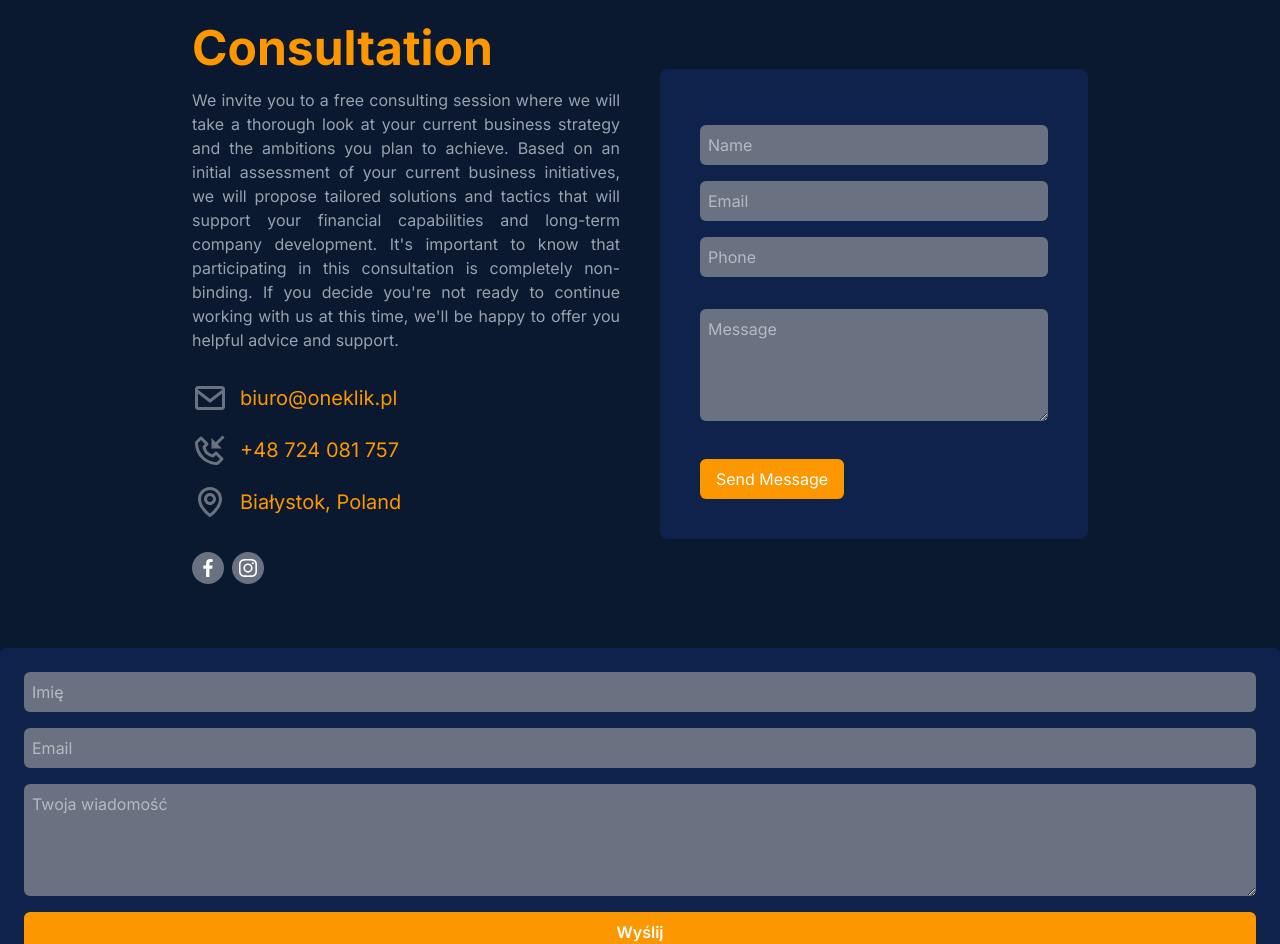
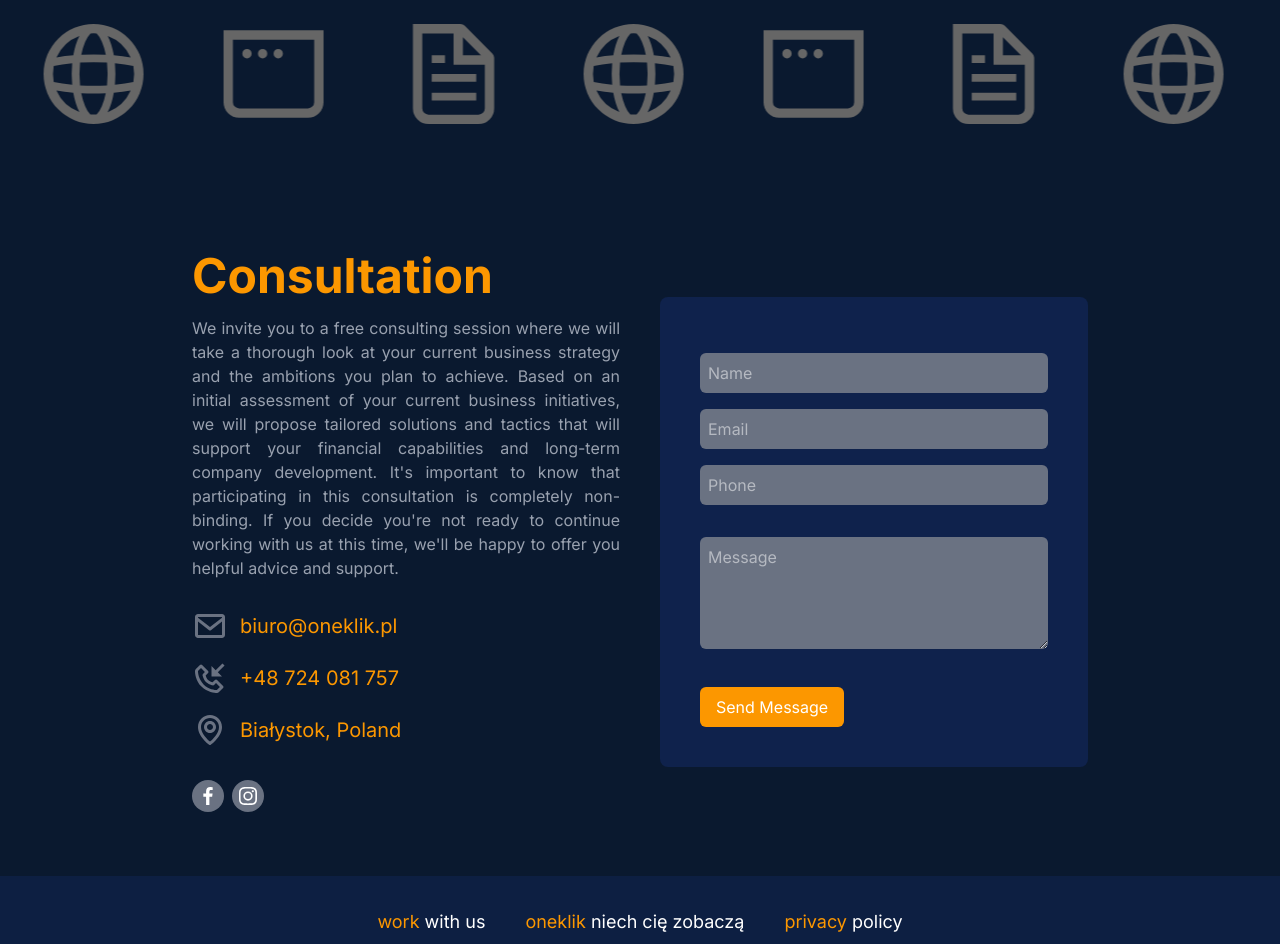
Before and after one commit to Oneklik2023/oneklik-site, a Next.js app: page / in a window 1280 px wide. Shown: the part 4060-5004 px from the top of the page. Built offline with nearby package versions, Linux system fonts and the light colour scheme; no server answers.

Commit message:
22.10.2025

```diff
--- a/app/globals.css
+++ b/app/globals.css
@@ -5,3 +5,34 @@ html {
 body {
   @apply bg-[#0a192f] text-white;
 }
+
+.logo_slider {
+  overflow: hidden;
+  height: 150px;
+  display: flex;
+  align-items: center;
+  position: relative;
+}
+
+.logo_slider__track {
+  display: flex;
+  gap: 5rem; /* Odstęp między logami */
+  width: max-content;
+  animation: slideLogos 20s linear infinite;
+}
+
+.logo_slider__item {
+  flex-shrink: 0;
+  display: flex;
+  align-items: center;
+  justify-content: center;
+}
+
+@keyframes slideLogos {
+  0% {
+    transform: translateX(0);
+  }
+  100% {
+    transform: translateX(-20%);
+  }
+}
--- /dev/null
+++ b/components/ContactForm/ContactForm.tsx
@@ -0,0 +1,116 @@
+'use client';
+
+import { useState } from 'react';
+import ReCAPTCHA from 'react-google-recaptcha';
+
+type FormData = {
+  name: string;
+  email: string;
+  phone: string;
+  message: string;
+};
+
+const initialState: FormData = {
+  name: '',
+  email: '',
+  phone: '',
+  message: '',
+};
+
+const ContactForm = () => {
+  const [form, setForm] = useState<FormData>(initialState);
+  const [loading, setLoading] = useState<boolean>(false);
+  const [captchaToken, setCaptchaToken] = useState<string>('');
+  const [status, setStatus] = useState<'success' | 'error' | null>(null);
+
+  const handleChange = (e: React.ChangeEvent<HTMLInputElement | HTMLTextAreaElement>) => {
+    const { name, value } = e.target;
+    setForm((prev) => ({ ...prev, [name]: value }));
+  };
+
+  const handleSubmit = async (e: React.FormEvent) => {
+    e.preventDefault();
+    setLoading(true);
+
+    try {
+      const res = await fetch('/api/contact', {
+        method: 'POST',
+        headers: { 'Content-Type': 'application/json' },
+        body: JSON.stringify({ ...form, token: captchaToken }),
+      });
+
+      const data = await res.json();
+      setStatus(data.success ? 'success' : 'error');
+    } catch (error) {
+      setStatus('error');
+    } finally {
+      setLoading(false);
+    }
+  };
+
+  return (
+    <div className='md:p-10 p-5 bg-[#0F224C] rounded-lg'>
+      <form onSubmit={handleSubmit} className='mt-4 space-y-4'>
+        <div className='grid grid-cols-1 md:grid-cols-1 gap-4 text-white'>
+          <input
+            type='text'
+            name='name'
+            placeholder='Name'
+            value={form.name}
+            onChange={handleChange}
+            required
+            className='bg-[#6A7282] p-2 rounded-md'
+          />
+          <input
+            type='email'
+            name='email'
+            placeholder='Email'
+            value={form.email}
+            onChange={handleChange}
+            required
+            className='bg-[#6A7282] p-2 rounded-md'
+          />
+          <input
+            type='tel'
+            name='phone'
+            placeholder='Phone'
+            value={form.phone}
+            onChange={handleChange}
+            className='bg-[#6A7282] p-2 rounded-md'
+          />
+        </div>
+        <textarea
+          name='message'
+          placeholder='Message'
+          value={form.message}
+          onChange={handleChange}
+          required
+          className='bg-[#6A7282] p-2 rounded-md mt-4 w-full'
+          rows={4}
+        />
+
+        {/*<ReCAPTCHA
+          sitekey={process.env.NEXT_PUBLIC_RECAPTCHA_SITE_KEY || ''}
+          onChange={(token) => setCaptchaToken(token || '')}
+        />*/}
+
+        <button
+          type='submit'
+          disabled={loading || !captchaToken}
+          className='bg-[#FC9700] text-white py-2 px-4 rounded-md mt-4 hover:bg-[#e68a00] cursor-pointer transition-all duration-300 ease-in-out'
+        >
+          {loading ? 'Sending...' : 'Send Message'}
+        </button>
+
+        {status === 'success' && (
+          <p className='text-green-400 mt-2'>Message sent successfully!</p>
+        )}
+        {status === 'error' && (
+          <p className='text-red-400 mt-2'>Failed to send. Please try again.</p>
+        )}
+      </form>
+    </div>
+  );
+};
+
+export default ContactForm;
--- a/components/Home/Contact/Contact.tsx
+++ b/components/Home/Contact/Contact.tsx
@@ -1,79 +1,77 @@
-import React from 'react'
-import { BiEnvelope, BiPhoneIncoming, BiMap, BiLogoFacebook, BiLogoInstagram } from 'react-icons/bi'
+'use client';
+import React from 'react';
+import {
+  BiEnvelope,
+  BiPhoneIncoming,
+  BiMap,
+  BiLogoFacebook,
+  BiLogoInstagram,
+} from 'react-icons/bi';
+import ContactForm from '@/components/ContactForm/ContactForm';
 
 const Contact = () => {
-  return   <div className='pt-16 pb-16'>
+  return (
+    <div className='pt-16 pb-16'>
       <div className='w-[90%] md:w-[80%] lg:w-[70%] mx-auto grid grid-cols-1 lg:grid-cols-2 gap-10 items-center'>
         {/* Left Side - Text content */}
         <div>
-        <h1 className='text-2xl md:text-4xl xl:text-5xl font-bold text-[#FC9700] /*text-gray-500*/'>Consultation</h1>
+          <h1 className='text-2xl md:text-4xl xl:text-5xl font-bold text-[#FC9700]'>
+            Consultation
+          </h1>
           <p className='text-gray-400 mt-4 text-justify'>
             We invite you to a free consulting session where we will take a thorough look at your current business strategy and the ambitions you plan to achieve. Based on an initial assessment of your current business initiatives, we will propose tailored solutions and tactics that will support your financial capabilities and long-term company development. It&apos;s important to know that participating in this consultation is completely non-binding. If you decide you&apos;re not ready to continue working with us at this time, we&apos;ll be happy to offer you helpful advice and support.
           </p>
-        {/* info */}
+
+          {/* Contact info */}
           <div className='mt-7'>
             <div className='flex items-center space-x-3 mb-4'>
               <BiEnvelope className='w-9 h-9 text-gray-500' />
-            <a className='text-xl text-[#FC9700] hover:text-white hover-[#FC9700]' href = "mailto:biuro@oneklik.pl">
+              <a
+                className='text-xl text-[#FC9700] hover:text-white'
+                href='mailto:biuro@oneklik.pl'
+              >
                 biuro@oneklik.pl
               </a>
             </div>
             <div className='flex items-center space-x-3 mb-4'>
               <BiPhoneIncoming className='w-9 h-9 text-gray-500' />
-            <a className='text-xl text-[#FC9700] hover:text-white hover-[#FC9700]' href = "tel:+48724081757">
+              <a
+                className='text-xl text-[#FC9700] hover:text-white'
+                href='tel:+48724081757'
+              >
                 +48 724 081 757
               </a>
             </div>
             <div className='flex items-center space-x-3 mb-4'>
               <BiMap className='w-9 h-9 text-gray-500' />
-            <p className='text-xl text-[#FC9700] hover:text-white hover-[#FC9700]'>
-              Białystok, Poland
-            </p>
+              <p className='text-xl text-[#FC9700]'>Białystok, Poland</p>
             </div>
           </div>
-        {/* social icons */}
+
+          {/* Social icons */}
           <div className='flex items-center space-x-2 mt-8'>
-          <a href="https://www.facebook.com/oneklik22" target="_blank" rel="noopener noreferrer">
-            <BiLogoFacebook className='w-8 h-8 flex hover:text-[#FC9700] bg-gray-500 hover:bg-white p-1 rounded-full flex-col transition-all duration-300 ease-in-out' />
+            <a
+              href='https://www.facebook.com/oneklik22'
+              target='_blank'
+              rel='noopener noreferrer'
+            >
+              <BiLogoFacebook className='w-8 h-8 hover:text-[#FC9700] bg-gray-500 hover:bg-white p-1 rounded-full transition-all duration-300 ease-in-out' />
             </a>
-          <a href="https://www.instagram.com/oneklik.pl/" target="_blank" rel="noopener noreferrer">
-            <BiLogoInstagram className='w-8 h-8 flex hover:text-[#FC9700] bg-gray-500 hover:bg-white p-1 rounded-full flex-col transition-all duration-300 ease-in-out' />
+            <a
+              href='https://www.instagram.com/oneklik.pl/'
+              target='_blank'
+              rel='noopener noreferrer'
+            >
+              <BiLogoInstagram className='w-8 h-8 hover:text-[#FC9700] bg-gray-500 hover:bg-white p-1 rounded-full transition-all duration-300 ease-in-out' />
             </a>
           </div>
         </div>
-      {/* Right Side - Text content */}
-      {/* form */}
-      <div className='md:p-10 p-5 bg-[#0F224C] rounded-lg'>
-        <form className='mt-4 space-y-4'>
-          <div className='grid grid-cols-1 md:grid-cols-1 gap-4 text-white'>
-            <input
-            type="text"
-            placeholder='Name'
-            className='bg-[#6A7282] p-2 rounded-md'
-            />
-            <input
-            type="email"
-            placeholder='Email'
-            className='bg-[#6A7282] p-2 rounded-md'
-            />
-            <input
-            type="phone"
-            placeholder='Phone'
-            className='bg-[#6A7282] p-2 rounded-md'
-            />
-         </div>
-          <textarea
-          placeholder='Message'
-          className='bg-[#6A7282] p-2 rounded-md mt-4 w-full' rows={4} />
-          <button
-          type='submit'
-          className='bg-[#FC9700] text-white py-2 px-4 rounded-md mt-4 hover:bg-[#e68a00] cursor-pointer transition-all duration-300 ease-in-out'>
-          Send Message
-          </button>
-        </form>
+
+        {/* Right Side - Contact Form */}
+        <ContactForm />
       </div>
     </div>
-</div>
-}
+  );
+};
 
-export default Contact
+export default Contact;
--- a/components/Home/Contact2/Contact2.tsx
+++ /dev/null
@@ -1,71 +0,0 @@
-"use client";
-import React, { useState } from "react";
-
-export default function ContactForm() {
-  const [message, setMessage] = useState("");
-
-  const handleSubmit = async (e: React.FormEvent<HTMLFormElement>) => {
-    e.preventDefault();
-
-    try {
-      const res = await fetch(
-        "https://cms.oneklik.pl/wp-json/fluentform/v2/forms/1/submit", // 👈 zmień 1 na swoje ID
-        {
-          method: "POST",
-          body: new FormData(e.currentTarget),
-        }
-      );
-
-      const data = await res.json();
-      if (data.errors) {
-        setMessage("Błąd: " + JSON.stringify(data.errors));
-      } else {
-        setMessage("Wiadomość wysłana poprawnie!");
-      }
-    } catch (error) {
-      setMessage("Wystąpił błąd. Spróbuj ponownie później.");
-    }
-  };
-
-  return (
-    <form
-      onSubmit={handleSubmit}
-      className="flex flex-col gap-4 p-6 bg-[#0F224C] rounded-md text-white"
-    >
-      <input
-        type="text"
-        name="names[first_name]" // 👈 dokładnie tak, jak Fluent Forms oczekuje
-        placeholder="Imię"
-        required
-        className="bg-[#6A7282] p-2 rounded-md"
-      />
-
-      <input
-        type="email"
-        name="email"
-        placeholder="Email"
-        required
-        className="bg-[#6A7282] p-2 rounded-md"
-      />
-
-      <textarea
-        name="message"
-        placeholder="Twoja wiadomość"
-        rows={4}
-        required
-        className="bg-[#6A7282] p-2 rounded-md"
-      />
-
-      <button
-        type="submit"
-        className="bg-[#FC9700] hover:bg-[#e68a00] py-2 px-4 rounded-md font-semibold"
-      >
-        Wyślij
-      </button>
-
-      {message && (
-        <p className="mt-2 text-sm text-green-400 font-semibold">{message}</p>
-      )}
-    </form>
-  );
-}
--- a/components/Home/Home.tsx
+++ b/components/Home/Home.tsx
@@ -11,6 +11,7 @@ import Contact from './Contact/Contact'
 import Contact2 from './Contact2/Contact2'
 import ScrollToTop from '../Helper/ScrollToTop'
 import News from './News/News'
+import LogoSlider from './LogoSlider/LogoSlider'
 
 
 const Home = () => {
@@ -41,11 +42,11 @@ const Home = () => {
       <section id="what-we-do">
       <WhatWeDo />
       </section>
+      <section id="logo-slider">
+      <LogoSlider />
+      </section>
       <section id="contact">
       <Contact />
-      </section>
-      <section id="contact2">
-      <Contact2 />
       </section>
     </div>
     )
--- a/components/Home/LogoSlider/LogoSlider.tsx
+++ b/components/Home/LogoSlider/LogoSlider.tsx
@@ -1,44 +1,31 @@
-import React, { useState, useRef } from "react";
-import Slider from "react-slick";
+import Image from 'next/image';
+import React from 'react';
 
-function SlickGoTo() {
-  const [slideIndex, setSlideIndex] = useState(0);
-  const sliderRef = useRef<Slider | null>(null);
+const logos = [
+  { src: '/file.svg', alt: 'Logo 1' },
+  { src: '/globe.svg', alt: 'Logo 2' },
+  { src: '/window.svg', alt: 'Logo 3' },
+];
 
-  const settings = {
-    dots: false,
-    infinite: true,
-    speed: 500,
-    slidesToShow: 1,
-    slidesToScroll: 4,
-    afterChange: (index: number) => setSlideIndex(index),
-  };
+const LogoSlider: React.FC = () => {
+  const repeatedLogos = [...logos, ...logos, ...logos, ...logos]; // duplikujemy loga
 
   return (
-    <div className="w-full h-32 bg-gray-800 flex items-center justify-center">
-      <input
-        type="number"
-        onChange={e => sliderRef.current?.slickGoTo(Number(e.target.value))}
-        value={slideIndex}
-        min={0}
-        max={4}
-      />
-      <Slider ref={sliderRef} {...settings}>
-        <div>
-          <img className="slider-image w-10 h-10" src="/file.svg" alt="thumb1" />
-        </div>
-        <div>
-          <img className="slider-image w-10 h-10" src="/globe.svg" alt="thumb2" />
-        </div>
-        <div>
-          <img className="slider-image w-10 h-10" src="/next.svg" alt="thumb3" />
-        </div>
-        <div>
-          <img className="slider-image w-10 h-10" src="/vercel.svg.jpg" alt="thumb4" />
-        </div>
-      </Slider>
+    <div className="pt-16 pb-16 logo_slider__container">
+      <div className="logo_slider__track">
+        {repeatedLogos.map((logo, index) => (
+          <div key={index} className="logo_slider__item">
+            <Image
+              src={logo.src}
+              alt={logo.alt}
+              width={100}
+              height={60}
+              />
+          </div>
+        ))}
+      </div>
     </div>
   );
-}
+};
 
-export default SlickGoTo;
+export default LogoSlider;
--- a/components/Home/News/News.tsx
+++ b/components/Home/News/News.tsx
@@ -42,14 +42,14 @@ export default function News() {
 
   if (posts.length === 0) {
     return (
-      <div className="pt-16 pb-16 w-[70%] mx-auto  text-center text-white/60 sm:w-[85%]">
+      <div className="pt-16 pb-16 mx-auto text-center text-white/60 md-[70%] w-[90%]">
         Loading news...
       </div>
     );
   }
 
   return (
-    <div className="pt-16 pb-16 w-[70%] mx-auto sd:w-[85%]">
+    <div className="pt-16 pb-16 w-[70%] mx-auto ">
       <h1 className="text-center text-2xl md:text-4xl xl:text-5xl font-bold text-white">
         <span className="text-[#FC9700]">News</span>
       </h1>
--- a/package.json
+++ b/package.json
@@ -13,11 +13,14 @@
     "@tsparticles/engine": "^3.9.1",
     "@tsparticles/react": "^3.0.0",
     "@tsparticles/slim": "^3.9.1",
+    "axios": "^1.12.2",
     "next": "15.5.0",
     "next-intl": "^4.3.6",
     "next-themes": "^0.4.6",
+    "nodemailer": "^7.0.6",
     "react": "19.1.0",
     "react-dom": "19.1.0",
+    "react-google-recaptcha": "^3.1.0",
     "react-icons": "^5.5.0",
     "react-multi-carousel": "^2.8.6",
     "react-parallax-tilt": "^1.7.308",
@@ -30,6 +33,7 @@
     "@types/node": "^20",
     "@types/react": "^19",
     "@types/react-dom": "^19",
+    "@types/react-google-recaptcha": "^2.1.9",
     "@types/react-slick": "^0.23.13",
     "eslint": "^9",
     "eslint-config-next": "15.5.0",
```
Also changed, not shown: components/Pages/API/contact.ts (added, +66 -0 lines), 1 other file (tests, documents, lock files or other folders). Lines whose indentation alone changed are shown as unchanged.
